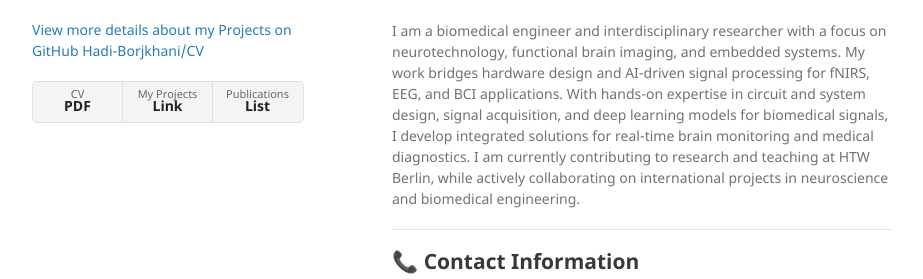
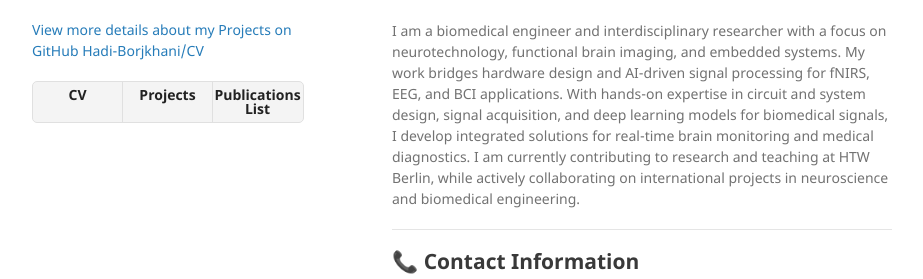
Before and after one commit to Hadi-Borjkhani/CV, a Jekyll site: the page built from README.md, in a window 1280 px wide. Shown: the part 299-578 px from the top of the page, without its empty margins (178-1101 px from the left). Built offline with Jekyll 4.4.1, drawn with Linux system fonts in a browser that asks for light colours; our own code applies the rules of GitHub Pages for plain Markdown files; the repository's description, which GitHub fills in, is left out.

Commit message:
Update default.html

```diff
--- a/_layouts/default.html
+++ b/_layouts/default.html
@@ -33,9 +33,9 @@
 
         {% if site.show_downloads %}
         <ul class="downloads">
-          <li><a href="{{ site.github.zip_url }}">CV<strong>PDF</strong></a></li>
-          <li><a href="{{ site.github.tar_url }}">My Projects<strong>Link</strong></a></li>
-          <li><a href="{{ site.github.repository_url }}">Publications<strong>List</strong></a></li>
+          <li><a href="{{ site.github.zip_url }}"><strong>CV</strong></a></li>
+          <li><a href="{{ site.github.tar_url }}"><strong>Projects</strong></a></li>
+          <li><a href="{{ site.github.repository_url }}"><strong>Publications List</strong></a></li>
         </ul>
         {% endif %}
       </header>
```
